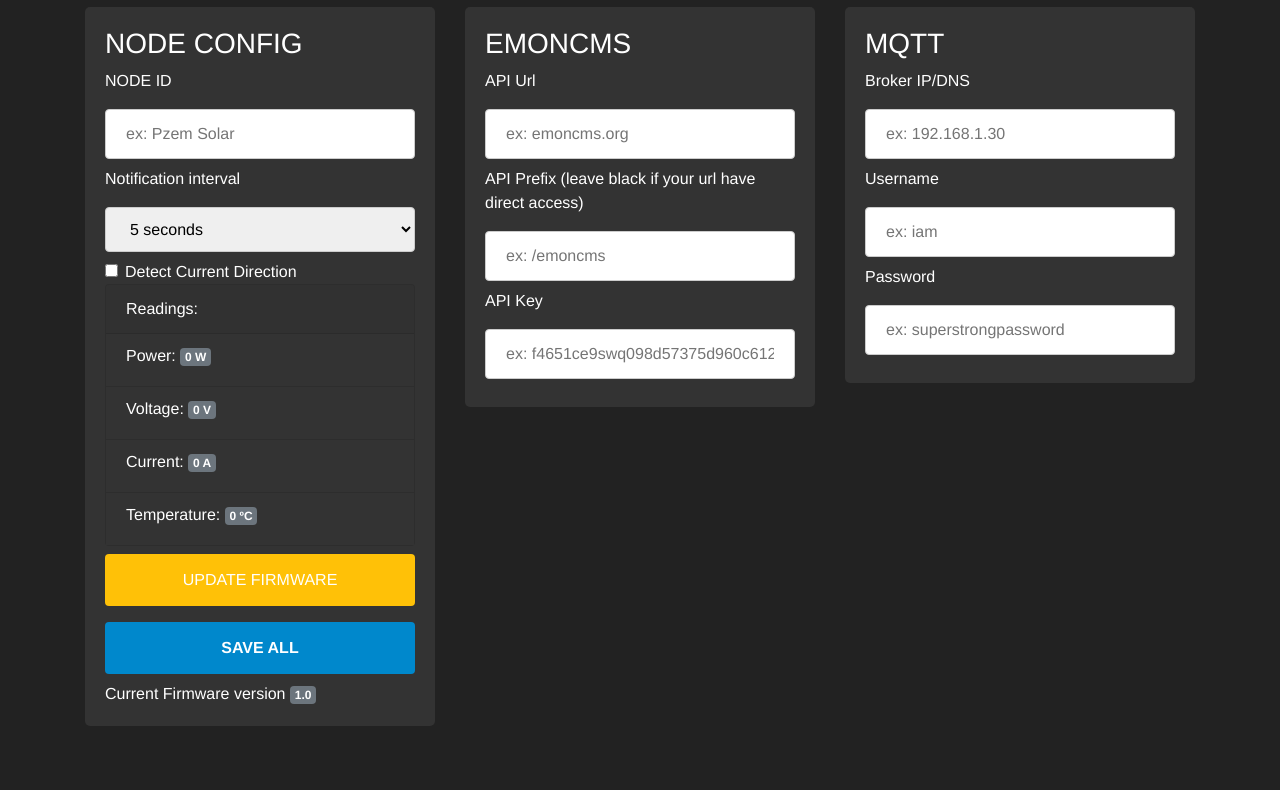
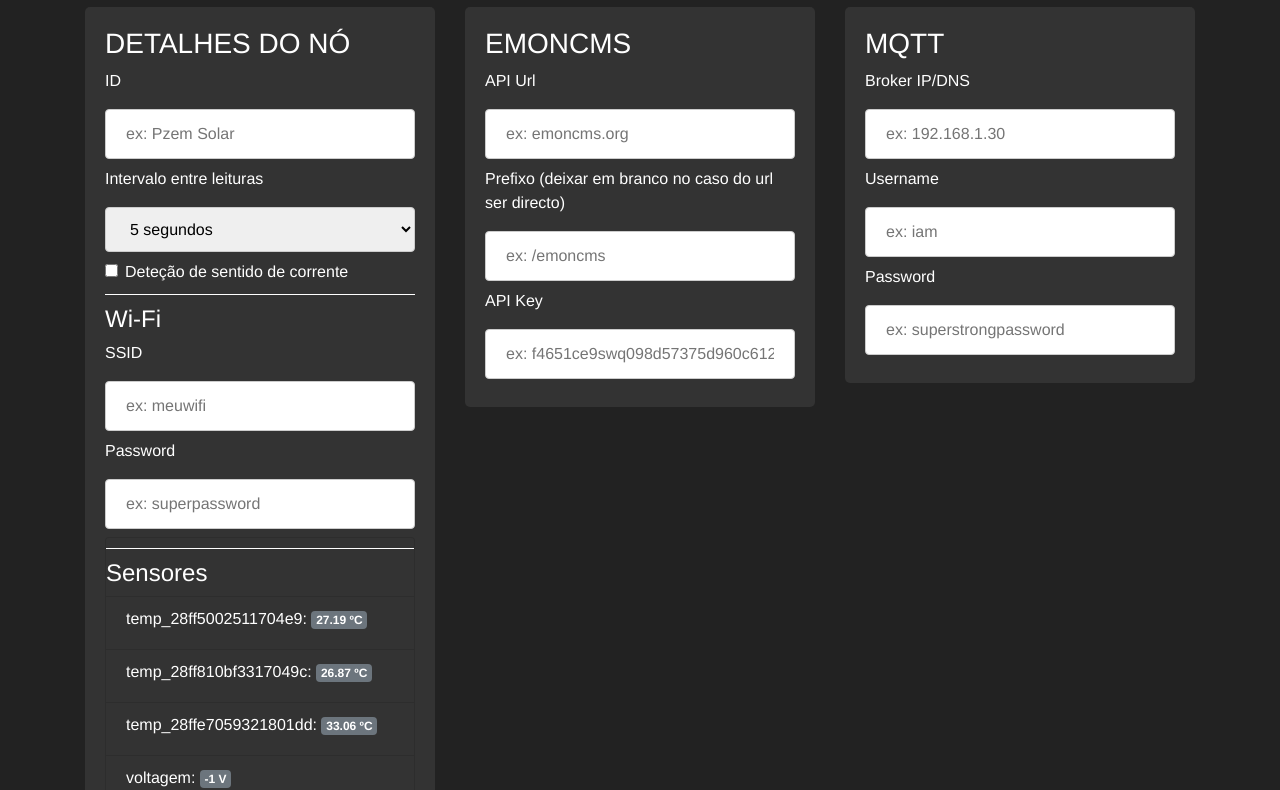
Before and after one commit to brunohorta82/BH_PZEM_ESP8266, a plain HTML site: page html/index.html in a window 1280 px wide. Shown: the part 63-853 px from the top of the page. Before the commit the page ends 800 px from the top, so only its background shows below. Drawn offline with Linux system fonts and the light colour scheme; no server answers.

Commit message:
Painel de configuração, detecção dinamica de sensores de temperatura

```diff
--- a/html/index.html
+++ b/html/index.html
@@ -1,12 +1,16 @@
 <!DOCTYPE html>
 <html>
 <head>
+    <meta charset="UTF-8">
     <script src="jquery.min.js"></script>
     <script src="js-index.js"></script>
     <link rel="stylesheet" href="bootstrap.css">
 
 </head>
 <style>
+    li{
+        background: inherit !important;
+    }
     input[type=text], select {
         width: 100%;
         padding: 12px 20px;
@@ -62,7 +66,7 @@
 </style>
 <body style="background-color: rgb(34, 34, 34); color: white; font-family: 'Helvetica Neue',Helvetica,Arial,sans-serif">
 <div style="height: 70px; text-align: center; padding:  10px;">
-<h2 style="color: #fff;">BH PZEM - Configuration Panel v1</h2>
+<h2 style="color: #fff;">BH PZEM - Painel de Configuração v1</h2>
 </div>
 <form action="/saveconfig" method="post">
 <div class="container">
@@ -70,36 +74,49 @@
         <div class="col-sm">
             <div class="box-config">
                 <div style="background: #333;">
-                    <h3 style="color: white">NODE CONFIG</h3>
+                    <h3 style="color: white">DETALHES DO NÓ</h3>
                 </div>
-                <label for="node_id">NODE ID</label>
+                <label for="node_id">ID</label>
                 <input type="text" name="nodeId" id="node_id" placeholder="ex: Pzem Solar">
-                <label for="delay_notification">Notification interval</label>
+                <label for="delay_notification">Intervalo entre leituras</label>
                 <select name="notificationInterval" id="delay_notification" >
-                    <option value="5">5 seconds</option>
-                    <option value="10">10 seconds</option>
-                    <option value="15">15 seconds</option>
+                    <option value="5">5 segundos</option>
+                    <option value="10">10 segundos</option>
+                    <option value="15">15 segundos</option>
                 </select>
                 <div class="form-check">
                     <input type="checkbox" name="directionCurrentDetection" class="form-check-input" id="exampleCheck1">
-                    <label class="form-check-label" for="exampleCheck1">Detect Current Direction</label>
+                    <label class="form-check-label" for="exampleCheck1">Deteção de sentido de corrente</label>
                 </div>
+
+                <div style="margin-top: 10px; height: 1px; width: 100%; background: #fff;">
+
+                </div>
+                <div style="margin-top: 10px; background: #333;">
+                   <h4>Wi-Fi</h4>
+                </div>
+                <label for="ssid">SSID</label>
+                <input type="text" name="wifiSSID" id="ssid" placeholder="ex: meuwifi">
+                <label for="wifi_secret">Password</label>
+                <input name="wifiSecret" type="password" id="wifi_secret" placeholder="ex: superpassword">
                 <div style="background: inherit;" class="card">
-                    <div class="card-header">
-                        Readings:
+                    <div style="margin-top: 10px; height: 1px; width: 100%; background: #fff;">
+
                     </div>
-                    <ul style="background: inherit;" class="list-group list-group-flush">
-                        <li style="background: inherit;" class="list-group-item"><h6>Power: <span id="power" class="badge badge-secondary">0 W</span></h6></li>
-                        <li style="background: inherit;" class="list-group-item"><h6>Voltage: <span id="voltage" class="badge badge-secondary">0 V</span></h6></li>
-                        <li style="background: inherit;" class="list-group-item"><h6>Current: <span id="current" class="badge badge-secondary">0 A</span></h6></li>
-                        <li style="background: inherit;" class="list-group-item"><h6>Temperature: <span id="temperature" class="badge badge-secondary">0 &#186;C</span></h6></li>
+                    <div style="margin-top: 10px; background: #333;">
+                        <h4>Sensores</h4>
+                    </div>
+                    <ul id="sensors" style="background: inherit;" class="list-group list-group-flush">
                     </ul>
                 </div>
                 <input onclick="handleFirmwareUpdate();" class="firm-btn btn btn-warning" type="button" value="Update Firmware"/>
                 <input class="save-btn" type="submit" value="Save All"/>
-                <h7>Current Firmware version <span id="firmwareVersion" class="badge badge-secondary">1.0</span></h7>
+                <h7>Versão do firmware <span id="firmwareVersion" class="badge badge-secondary">1.0</span></h7>
+                <br>
+                <h8>Desenvolvido por Bruno Horta @ 2018</h8>
             </div>
         </div>
+
         <div class="col-sm">
             <div class="box-config" >
                 <div style="background: #333;">
@@ -107,7 +124,7 @@
                 </div>
                 <label for="emoncms_api_url">API Url</label>
                 <input name="emoncmsUrl" type="text" id="emoncms_api_url" placeholder="ex: emoncms.org">
-                <label  for="emoncms_api_prefix">API Prefix (leave black if your url have direct access)</label>
+                <label  for="emoncms_api_prefix">Prefixo (deixar em branco no caso do url ser directo)</label>
                 <input name="emoncmsPrefix" type="text" id="emoncms_api_prefix" placeholder="ex: /emoncms">
                 <label for="emoncms_api_key">API Key</label>
                 <input name="emoncmsApiKey" type="text" id="emoncms_api_key" placeholder="ex: f4651ce9swq098d57375d960c612e081">
--- a/html/js-index.js
+++ b/html/js-index.js
@@ -1,3 +1,4 @@
+var map = {"config":"","potencia":"W","amperagem":"A","voltagem":"V","temp":"\u00BAC","contador":""};
 function loadConfig() {
     var someUrl = "/config";
     $.ajax({
@@ -7,7 +8,7 @@
         success: function(response) {
             console.log(response);
 
-            $('input[name="nodeId"]').val(response.nodeId);
+$('input[name="nodeId"]').val(response.nodeId);
             $('input[name="directionCurrentDetection"]').prop("checked",response.directionCurrentDetection);
             $('select[name="notificationInterval"] option[value="'+response.notificationInterval+'"]').attr("selected","selected");
 
@@ -18,27 +19,41 @@
             $('input[name="mqttIpDns"]').val(response.mqttIpDns);
             $('input[name="mqttUsername"]').val(response.mqttUsername);
             $('input[name="mqttPassword"]').val(response.mqttPassword);
+
+            $('input[name="wifiSSID"]').val(response.wifiSSID);
+            $('input[name="wifiSecret"]').val(response.wifiSecret);
+
             $("#firmwareVersion").text(response.firmwareVersion);
+
         },
         timeout: 2000
     })
 }
 function loadReadings() {
-    var someUrl = "/readings";
+  /*  var someUrl = "/readings";
     $.ajax({
         url: someUrl,
         contentType: "application/json; charset=utf-8",
         dataType: "json",
-        success: function(response) {
-            console.log(response);
-            $("#power").text(response.potencia+" W");
-            $("#voltage").text(response.voltagem+" V");
-            $("#current").text(response.amperagem + " A");
-            $("#temperature").text(response.temperatura +" \u00BAC");
-        },
-        timeout: 2000
+        success: function(response) {*/
+
+    var response =  JSON.parse('{"temp_28ff5002511704e9":27.19,"temp_28ff810bf3317049c":26.87,"temp_28ffe7059321801dd":33.06,"voltagem":-1.00,"amperagem":-1.00,"potencia":-1.00,"contador":-1.00,"config":1.10}');
+    console.log(response);
+          //  $("#power").text(response.potencia+" W");
+        //    $("#voltage").text(response.voltagem+" V");
+      //      $("#current").text(response.amperagem + " A");
+    //        $("#temperature").text(response.temperatura +" \u00BAC");
+    $('#sensors').empty();
+    Object.keys(response).forEach(function (key) {
+        $('#sensors').append('<li  class="list-group-item"><h6>'+key+': <span id="'+key+'" class="badge badge-secondary">'+response[key]+' '+map[key.split("_")[0]]+'</span></h6></li>');
     })
+
+
+     //   },
+      //  timeout: 2000
+    //})
 }
+
 function handleFirmwareUpdate(){
     window.location.href = "/firmware";
 }
```
Also changed, not shown: 8 other files.
